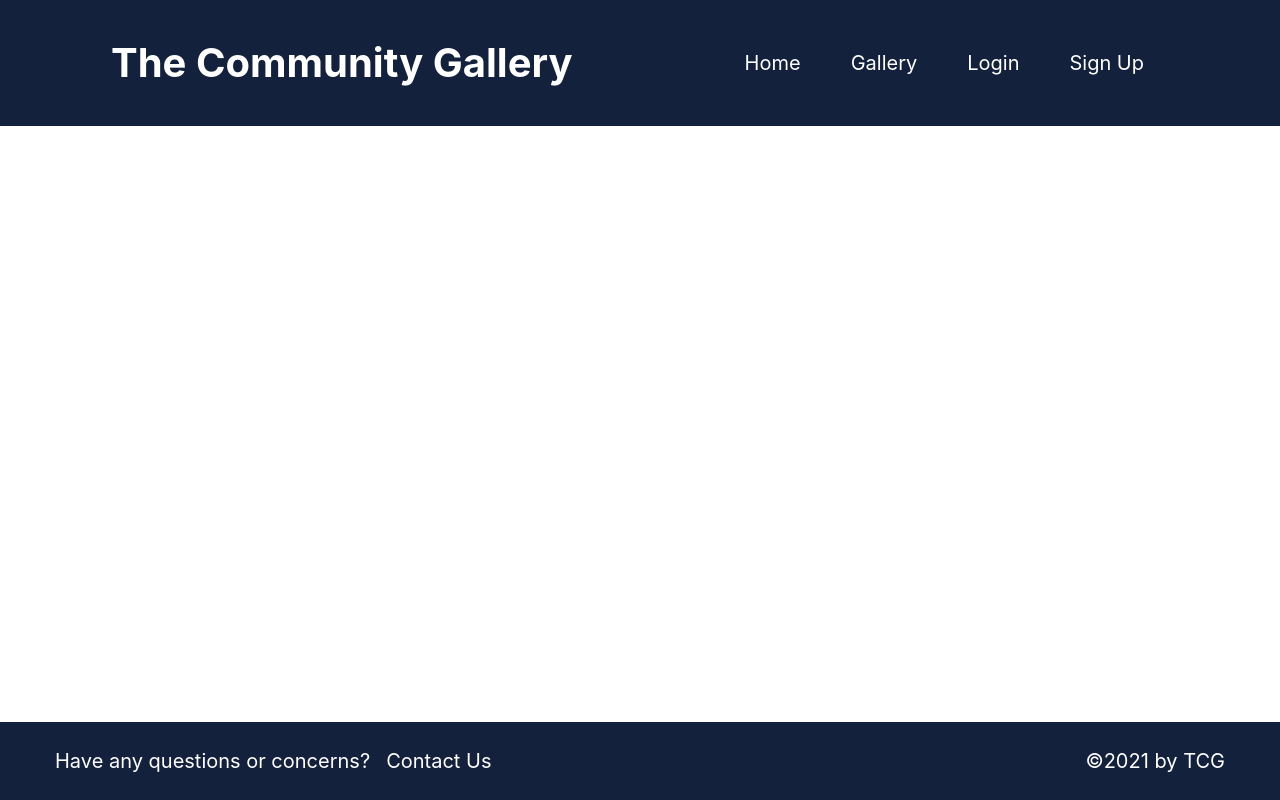
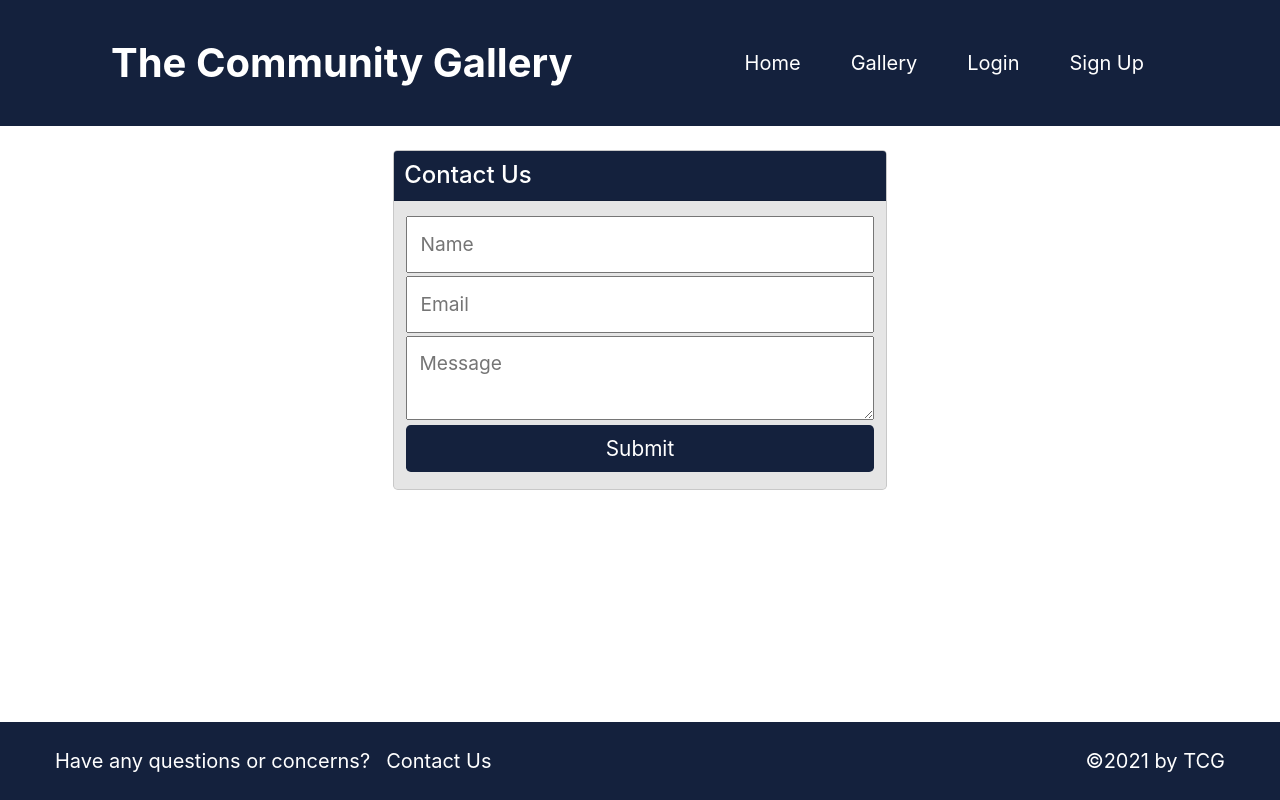
Before and after one commit to deepikabekal/TCG, a React (Create React App) app in the folder client/: page /contact in a window 1280 px wide. Built offline with nearby package versions, Linux system fonts and the light colour scheme.

Commit message:
contact form layout

```diff
--- a/client/src/Components/Footer/index.js
+++ b/client/src/Components/Footer/index.js
@@ -1,11 +1,12 @@
-import React from 'react'
+import React from 'react';
+import { Link } from 'react-router-dom';
 
 const Footer = () => {
     return (
         <footer className="w-100 mt-auto bg-color p-4">
             <div className="container flex-row justify-space-between-lg w-100">
                 <span>Have any questions or concerns?
-                    <a href="/Contact" className="p-3" >Contact Us</a>
+                    <Link to="/Contact" className="p-3" >Contact Us</Link>
                 </span>
                 <span>&copy;2021 by TCG</span>
             </div>
--- a/client/src/pages/Contact.js
+++ b/client/src/pages/Contact.js
@@ -1,11 +1,58 @@
-import React from 'react'
+import React, { useState } from 'react';
 
 const Contact = () => {
+    const [formState, setFormState] = useState({ name: '', email: '', message: '' });
+    const { name, email, message } = formState;
+
+    function handleChange(e) {
+        setFormState({...formState, [e.target.name]: e.target.value })
+      }
+
+      console.log(formState);
+
     return (
-        <div>
+        <main className='flex-row justify-center mb-4'>
+        <div className='col-12 col-md-6'>
+            <div className='card'>
+                <h4 className='card-header'>Contact Us</h4>
+                <div className='card-body'>
+                        <form>
 
+                            <input
+                                className='form-input'
+                                placeholder='Name'
+                                name='name'
+                                type='name'
+                                id='name'
+                                defaultValue={name}
+                                onChange={handleChange}
+                            />
+                            <input
+                                className='form-input'
+                                placeholder='Email'
+                                name='email'
+                                type='email'
+                                id='email'
+                                defaultValue={email}
+                                onChange={handleChange}
+                            />
+                            <textarea
+                                className='form-input'
+                                placeholder='Message'
+                                name='Message'
+                                type='Message'
+                                id='message'
+                                defaultValue={message}
+                                onChange={handleChange}
+                                />
+                            <button className='btn d-block w-100' type='submit'>Submit</button>
+                        </form>
+
+                </div>
+            </div>
         </div>
+    </main>
     )
 }
 
-export default Contact
+export default Contact;
```
